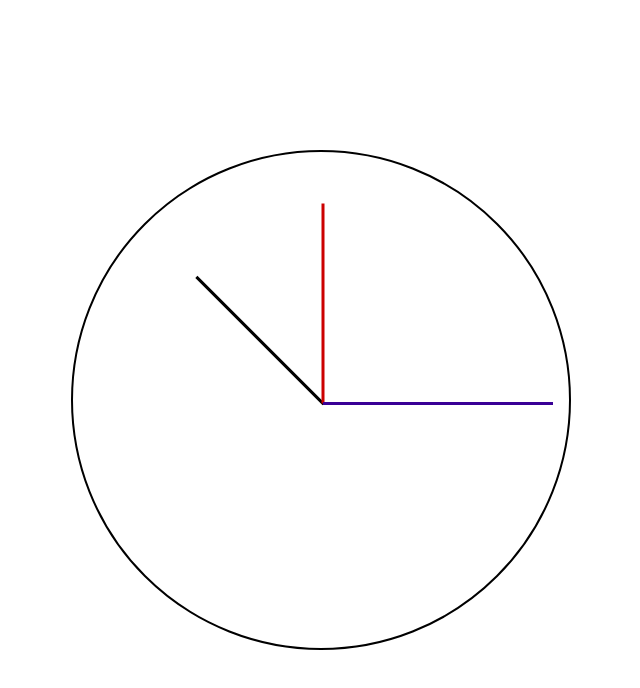
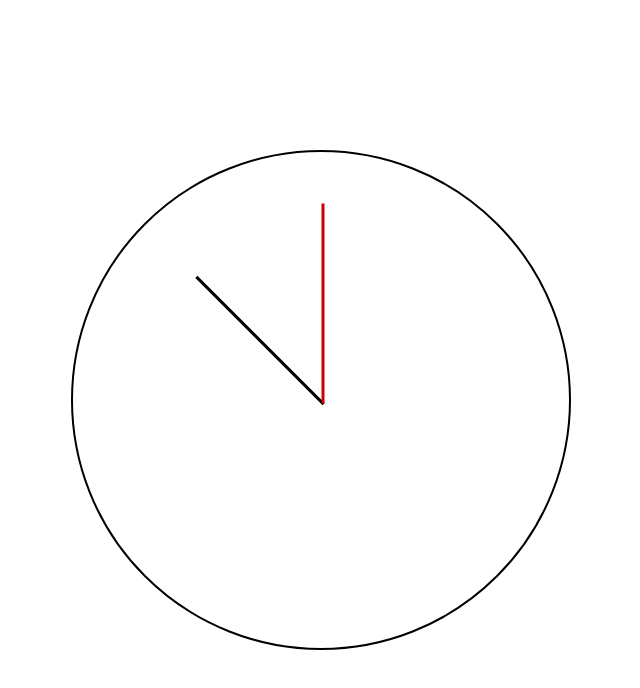
Before and after one commit to fumetsu-no-hime/papaya, a plain HTML site: page 0731-test/test.html in a window 1280 px wide. Shown: the whole page, without its empty margins (319-959 px from the left). Drawn offline with Linux system fonts and the light colour scheme.

Commit message:
del sec.style

```diff
--- a/0731-test/test.html
+++ b/0731-test/test.html
@@ -46,14 +46,6 @@
             top: 150px;
         }
 
-        .sec {
-            width: 230px;
-            height: 3px;
-            background-color: rgb(57, 0, 150);
-            position: absolute;
-            left: 250px;
-            top: 250px;
-        }
 
 
     </style>
```
